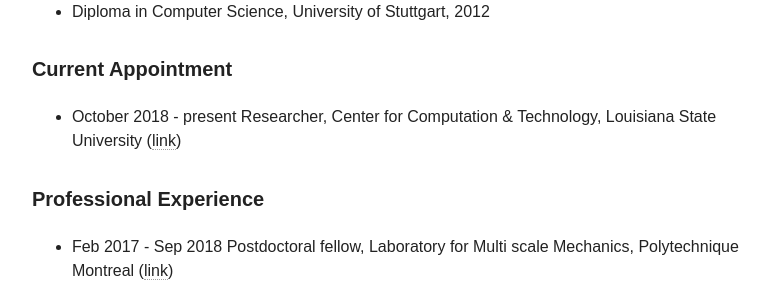
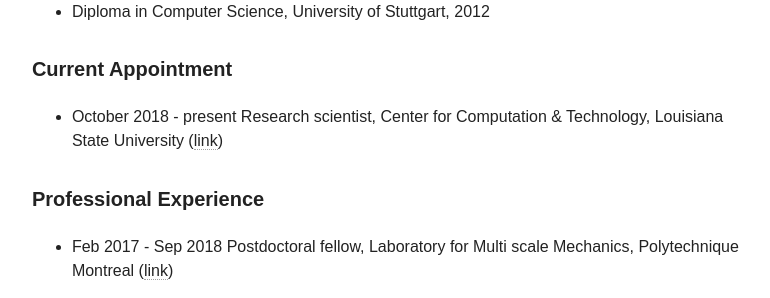
Before and after one commit to diehlpk/diehlpk.github.io, a Jekyll site: the page built from cv/index.md, in a window 1280 px wide and 900 px high, scrolled down 947 px. Shown: the part 152-450 px from the top of the window, without its empty margins (254-1024 px from the left). Built offline with Jekyll 4.4.1, drawn with Linux system fonts in a browser that asks for light colours; nearby versions of some CDN libraries; some web fonts are replaced.

Commit message:
Update CV

```diff
--- a/cv/index.md
+++ b/cv/index.md
@@ -24,7 +24,7 @@
 
 
 ##### Current Appointment
-* October 2018 - present Researcher, Center for Computation &  Technology, Louisiana State University ([link](https://www.cct.lsu.edu/))
+* October 2018 - present Research scientist, Center for Computation &  Technology, Louisiana State University ([link](https://www.cct.lsu.edu/))
 
 ##### Professional Experience
 * Feb 2017 - Sep 2018 Postdoctoral fellow, Laboratory for Multi scale Mechanics, Polytechnique Montreal ([link](http://www.polymtl.ca/lm2))
--- a/index.html
+++ b/index.html
@@ -4,6 +4,6 @@
 excerpt: "Patrick Diehl's personal website"
 search_omit: true
 ---
-My name is Patrick Diehl, a staff member at the <a href="https://www.cct.lsu.edu/">Center for Computation and Technology</a> at the <a href="https://www.lsu.edu/">Louisiana State University</a>. I received my diploma in computer science at the university of Stuttgart and my Ph.D. in Applied Mathematics from the university of Bonn. My main research interests are: (1) Computational engineering with the focus on peridynamic material models for the application in solids, like glassy or composite materials. (2) High performance computing, especially the asynchronous many task system (ATM), e.g. the C++ standard library for parallelism and concurrency (<a href="https://github.com/STEllAR-GROUP/hpx">HPX</a>), which is used to run large simulations for the validation against experimental data.
+My name is Patrick Diehl, a research scientist at the <a href="https://www.cct.lsu.edu/">Center for Computation and Technology</a> at the <a href="https://www.lsu.edu/">Louisiana State University</a>. I received my diploma in computer science at the university of Stuttgart and my Ph.D. in Applied Mathematics from the university of Bonn. My main research interests are: (1) Computational engineering with the focus on peridynamic material models for the application in solids, like glassy or composite materials. (2) High performance computing, especially the asynchronous many task system (ATM), e.g. the C++ standard library for parallelism and concurrency (<a href="https://github.com/STEllAR-GROUP/hpx">HPX</a>), which is used to run large simulations for the validation against experimental data.
 
 In addition, I have a deep interest in <a href="https://opendataexpmechanics.github.io/">Open Data in Experimental Mechanics</a> and the usage of <a href="https://flossforscience.github.io/">Open source software</a> in research. For more details please refer to my <a href="https://diehlpk.github.io/cv/">CV</a>.
```
Also changed, not shown: 2 other files.
